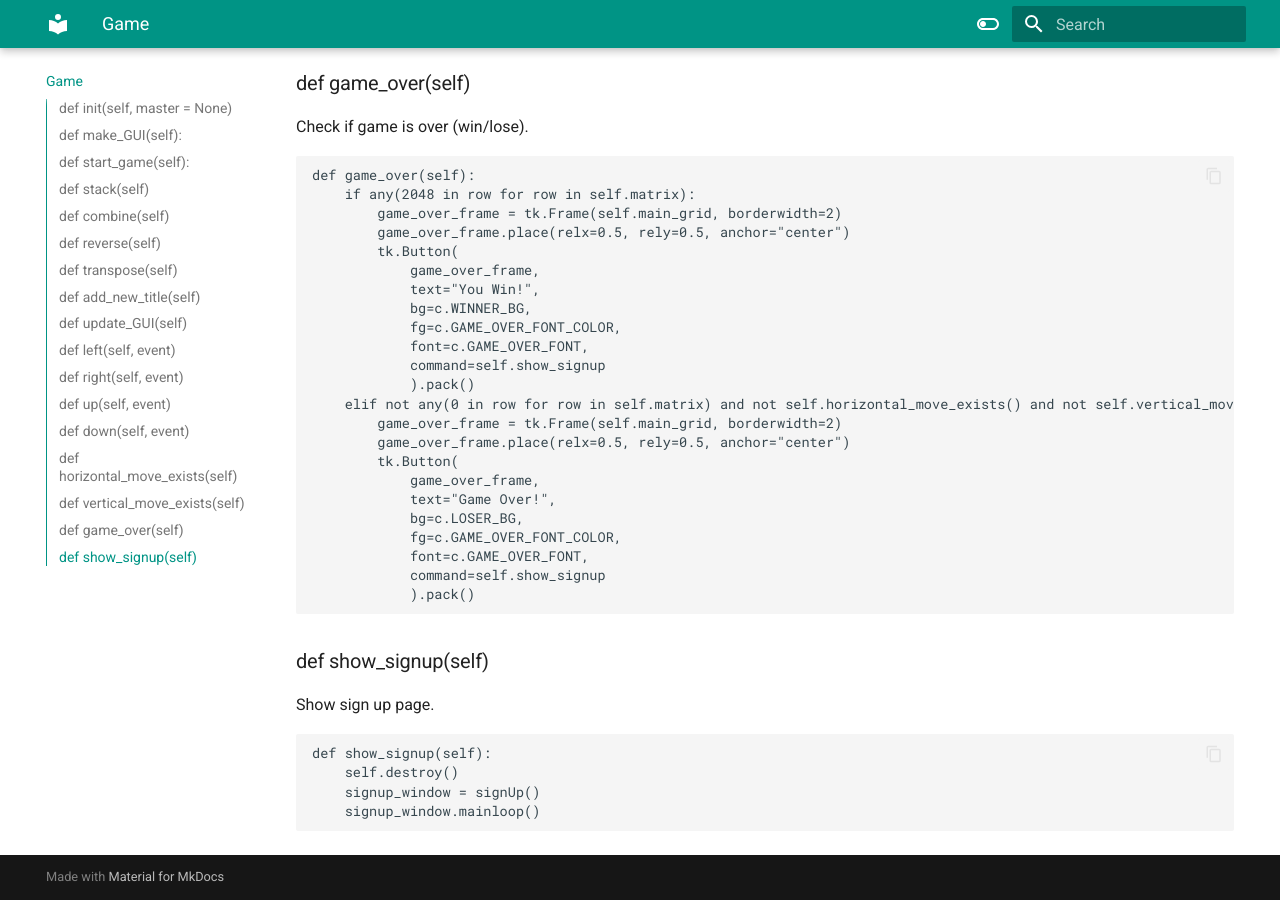
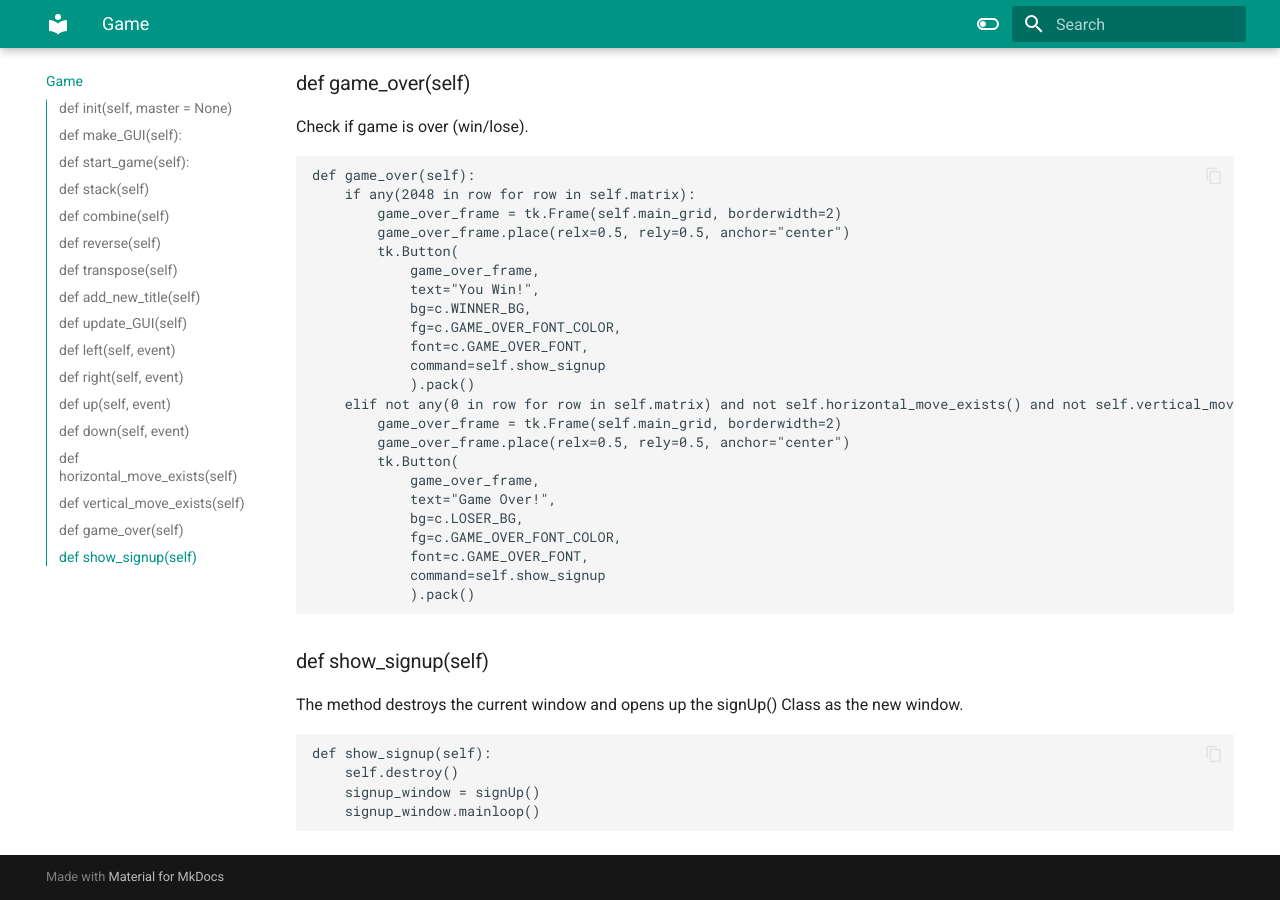
Before and after one commit to zed-ex/CTD-1D-Documentation-Site, an MkDocs documentation site: the page built from docs/game.md, in a window 1280 px wide and 900 px high, scrolled down 6246 px. Built offline with MkDocs 1.6.1 and Material for MkDocs 9.7.7, drawn with Linux system fonts in a browser that asks for light colours.

Commit message:
Update game.md

````diff
--- a/docs/game.md
+++ b/docs/game.md
@@ -316,7 +316,7 @@ def game_over(self):
 ```
 
 ### def show_signup(self)
-Show sign up page.
+The method destroys the current window and opens up the signUp() Class as the new window.
 ``` py
 def show_signup(self):
     self.destroy()
````
